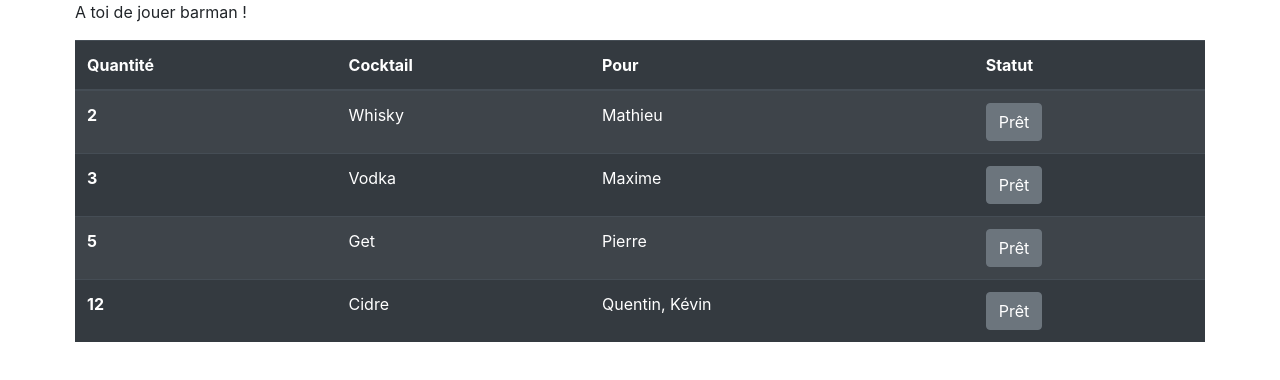
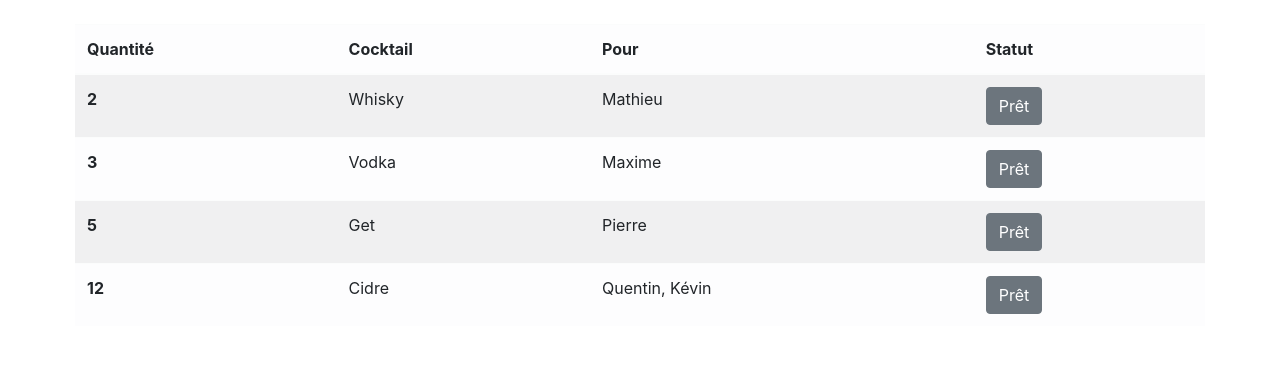
Before and after one commit to Kvin3324/cocktails_order, a React (Create React App) app: page /cocktailsOrder in a window 1280 px wide. Shown: the top 380 px of the page. Built offline with nearby package versions, Linux system fonts and the light colour scheme.

Commit message:
Changed class table & section

```diff
--- a/src/CocktailsOrder/CocktailsOrder.js
+++ b/src/CocktailsOrder/CocktailsOrder.js
@@ -33,13 +33,13 @@ function CocktailsOrder() {
 
   return (
     <CocktailsOrderStyled as="div">
-      <section className="about">
+      {/* <section className="about">
         <div className="about--text">
           <p>A toi de jouer barman !</p>
         </div>
-      </section>
-      <section className="cocktails--order--list">
-        <table className="table table-dark table-striped">
+      </section> */}
+      <section className="cocktails--order--list mt-4">
+        <table className="table table-light table-striped">
           <thead>
             <tr>
               <th>Quantité</th>
```
